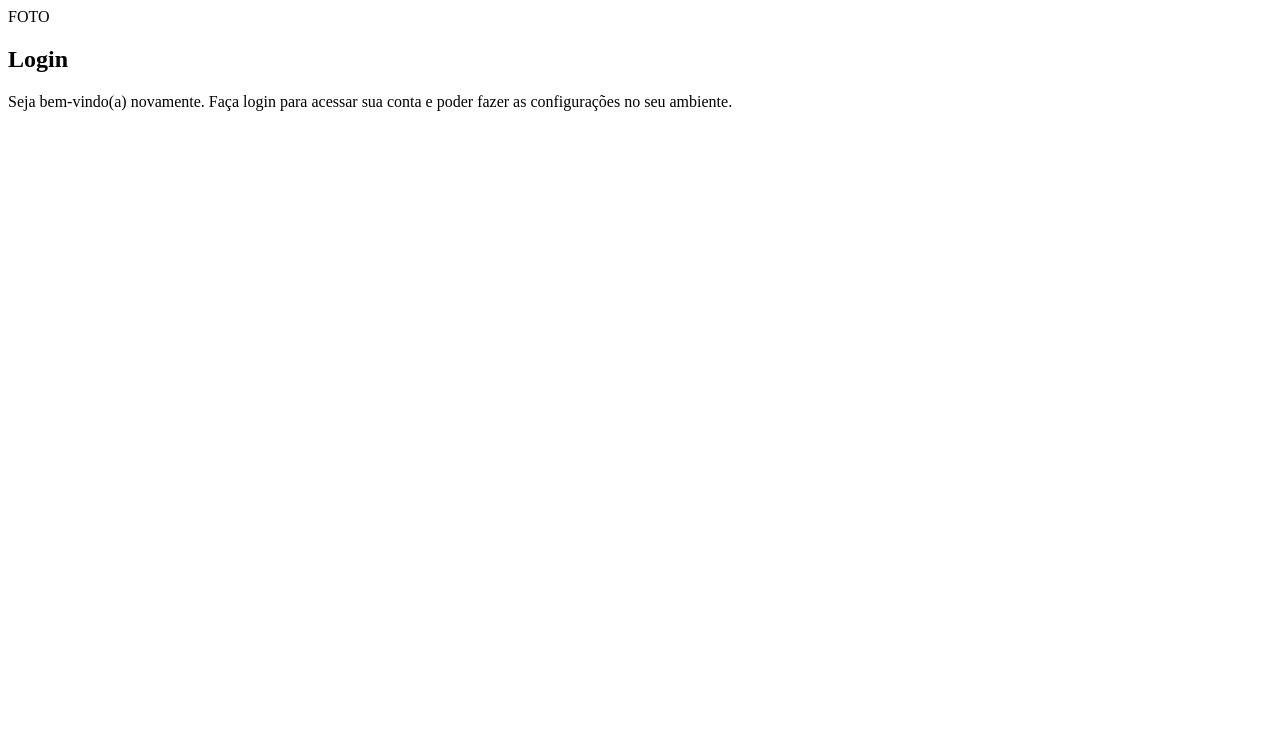
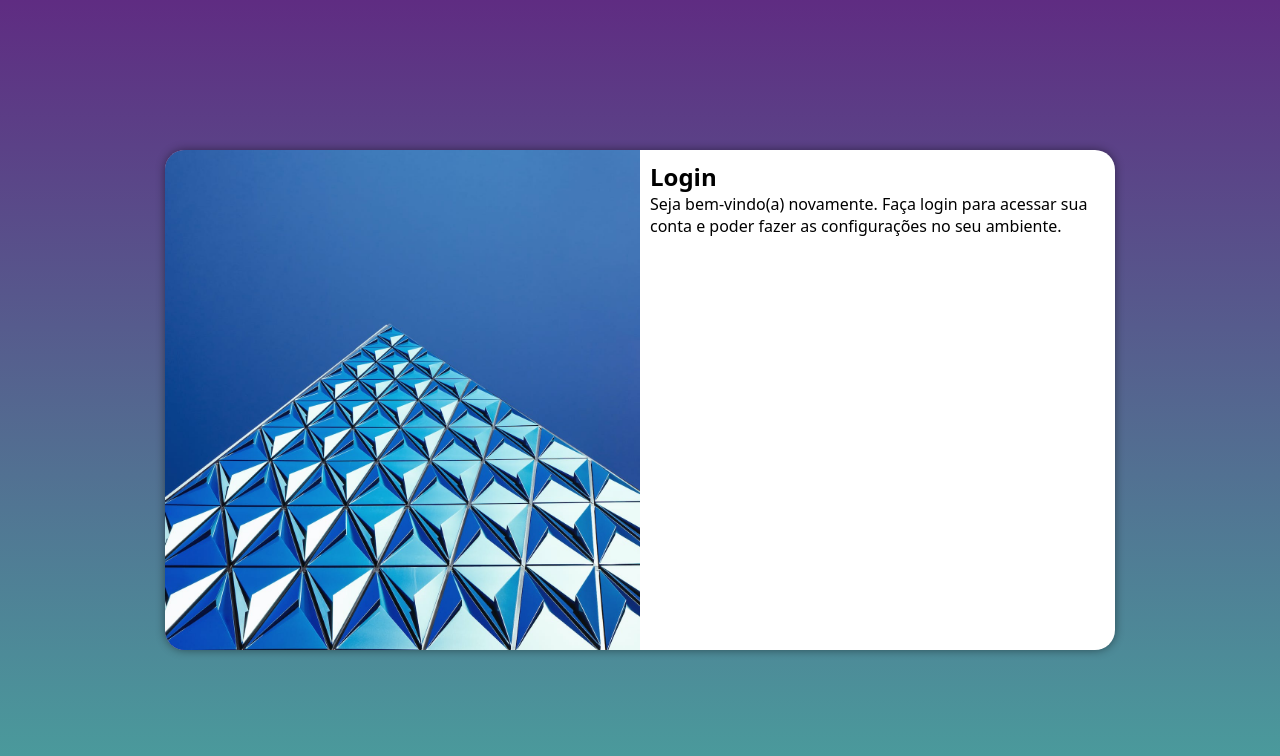
Before and after one commit to colacco/projeto-login, a plain HTML site: page index.html in a window 1280 px wide. Drawn offline with Linux system fonts and the light colour scheme.

Commit message:
mediaquery

```diff
--- /dev/null
+++ b/estilos/mediaquery.css
@@ -0,0 +1,46 @@
+@charset "UTF-8";
+
+@media screen and (min-width: 768px) and (max-width: 992px) {
+
+    body {
+        background-image: linear-gradient(to top, #49a09d, #5f2c82);
+    }
+
+    section#login {
+        width: 80vw;
+    }
+
+    section#login > div#imagem {
+        float: left;
+        width: 30%;
+        height: 100%;
+    }
+
+    section#login > div#formulario {
+        float: right;
+        width: 70%;
+    }
+}
+
+@media screen and (min-width: 992px) {
+
+    body {
+        background-image: linear-gradient(to top, #49a09d, #5f2c82);
+    }
+
+
+    section#login {
+        width: 950px;
+    }
+
+    section#login > div#imagem {
+        float: left;
+        width: 50%;
+        height: 100%;
+    }
+
+    section#login > div#formulario {
+        float: right;
+        width: 50%;
+    }
+}
--- a/estilos/style.css
+++ b/estilos/style.css
@@ -6,3 +6,51 @@
     Lilás: #5f2c82
 
 */
+
+* {
+    font-family: system-ui, -apple-system, BlinkMacSystemFont, 'Segoe UI', Roboto, Oxygen, Ubuntu, Cantarell, 'Open Sans', 'Helvetica Neue', sans-serif;
+    padding: 0px;
+    margin: 0px;
+    box-sizing: border-box;
+}
+
+body, html {
+    background-color: #5f2c82 ;
+    height: 100vh;
+    width: 100vw;
+}
+
+main {
+    position: relative;
+    height: 100vh;
+    width: 100vw;
+}
+
+section#login {
+    position: absolute;
+    top: 50%;
+    left: 50%;
+    transform: translate(-50%, -50%);
+    overflow: hidden;
+    background-color: white;
+    width: 250px;
+    height: 500px;
+    border-radius: 20px;
+    box-shadow: 0px 0px 10px rgba(0, 0, 0, 0.45);
+
+    transition: width .3s, height .3s;
+    transition-timing-function: ease;
+}
+
+section#login > div#imagem {
+    display: block;
+    background: #5f2c82 url(../imagens/build.jpg);
+    background-size: cover;
+    background-position: left bottom;
+    height: 200px;
+}
+
+section#login > div#formulario {
+    display: block;
+    padding: 10px;
+}
--- a/index.html
+++ b/index.html
@@ -5,12 +5,13 @@
     <meta name="viewport" content="width=device-width, initial-scale=1.0">
     <title>Login</title>
     <link rel="stylesheet" href="estilos/style.css">
+    <link rel="stylesheet" href="estilos/mediaquery.css">
 </head>
 <body>
     <main>
-        <section id="Login">
+        <section id="login">
             <div id="imagem">
-                FOTO
+                <!--IMAGEM-->
             </div>
             <div id="formulario">
                 <h1>Login</h1>
```
